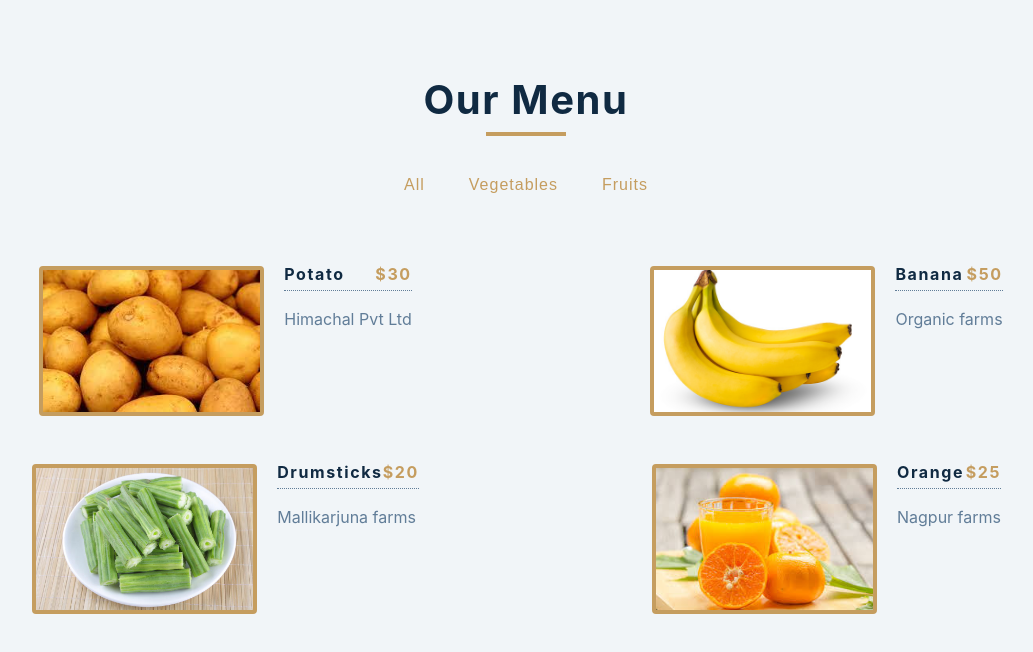
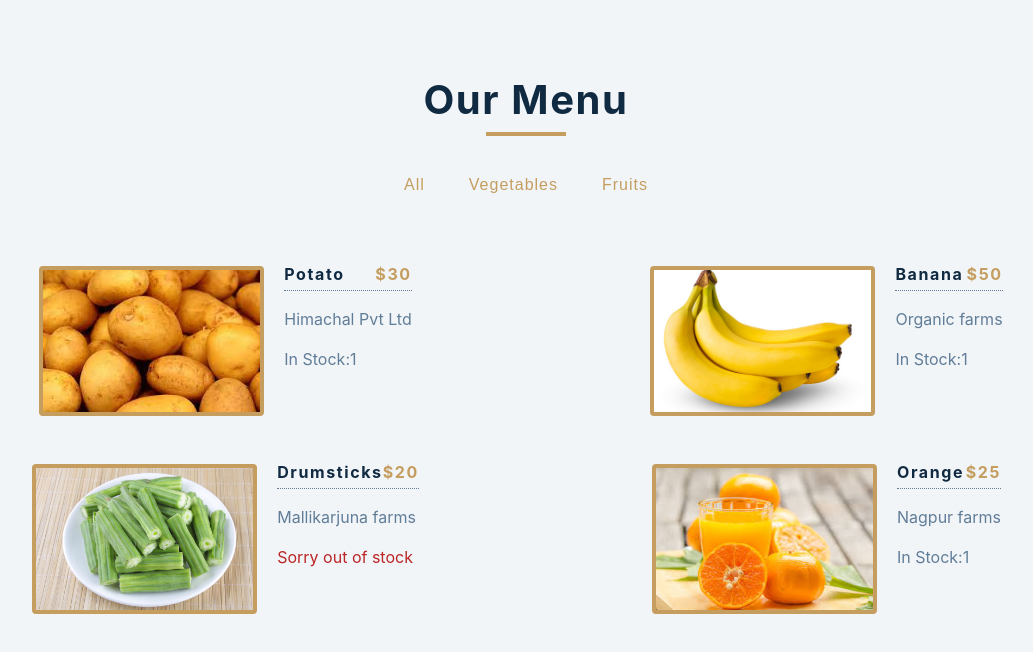
Before and after one commit to Suryoday18/Assignment, a React (Create React App) app: page / in a window 1280 px wide. Shown: the top 652 px of the page, without its empty margins (114-1147 px from the left). Built offline with nearby package versions, Linux system fonts and the light colour scheme.

Commit message:
Implementation of point no 3 of the assignment

```diff
--- a/src/Menu.js
+++ b/src/Menu.js
@@ -4,7 +4,7 @@ const Menu = ({ items }) => {
   return (
     <div className='section-center'>
       {items.map((menuItem) => {
-        const { id, name, vendor, img, price } = menuItem;
+        const { id, name, vendor, img, price, available } = menuItem;
         return (
           <article key={id} className='menu-item'>
             <img src={img} alt={name} className='photo' />
@@ -14,6 +14,7 @@ const Menu = ({ items }) => {
                 <h4 className='price'>${price}</h4>
               </header>
               <p className='item-text'>{vendor}</p>
+               {available > 0 ? <p className='item-text'>In Stock:{available}</p> : <p className='item-out-of-stock-text'> Sorry out of stock</p>}
             </div>
           </article>
         );
--- a/src/index.css
+++ b/src/index.css
@@ -217,6 +217,12 @@ Menu
   padding-top: 1rem;
 }
 
+.item-out-of-stock-text{
+  margin-bottom: 0;
+  padding-top: 1rem;
+  color: var(--clr-red-dark)
+}
+
 @media screen and (min-width: 768px) {
   .menu-item {
     grid-template-columns: 225px 1fr;
```
